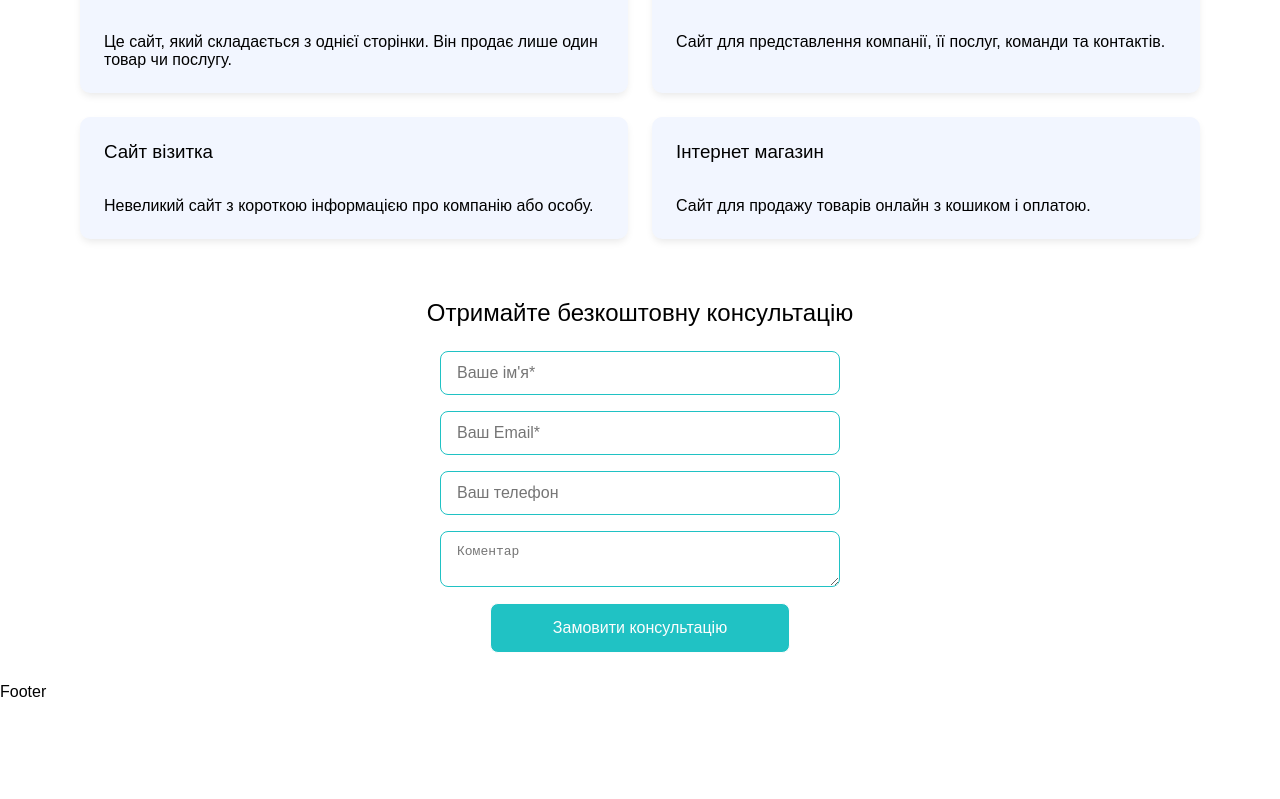
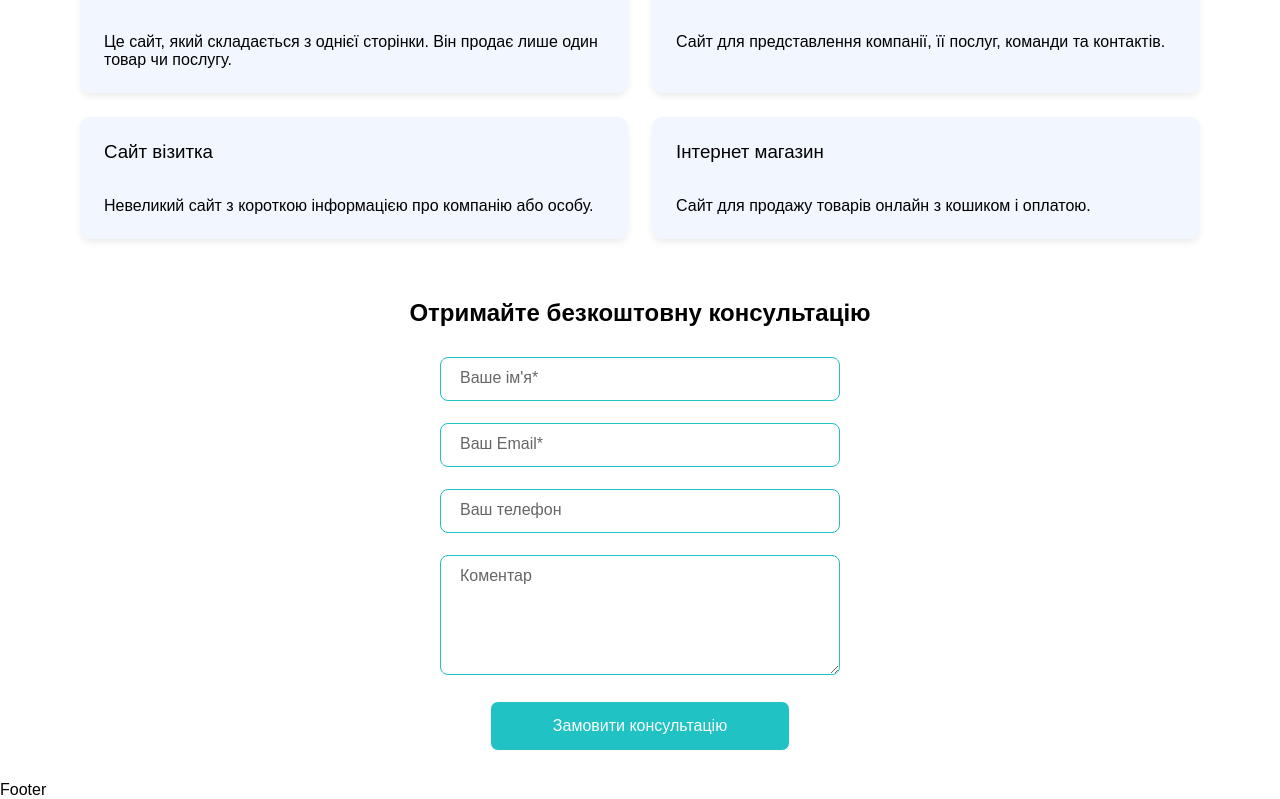
Before and after one commit to Ssovelich/owl-code, a React (Vite) app: page / in a window 1280 px wide. Shown: the part 834-1633 px from the top of the page. Before the commit the page ends 1535 px from the top, so only its background shows below. Built offline with nearby package versions, Linux system fonts and the light colour scheme.

Commit message:
fix styles form + added label

```diff
--- a/src/components/Сonsultation/Сonsultation.jsx
+++ b/src/components/Сonsultation/Сonsultation.jsx
@@ -2,7 +2,6 @@ import styles from "./Сonsultation.module.css";
 import { useRef } from "react";
 import emailjs from "emailjs-com";
 import toast, { Toaster } from "react-hot-toast";
-
 
 const Сonsultation = () => {
   const formRef = useRef();
@@ -16,7 +15,6 @@ const Сonsultation = () => {
         import.meta.env.VITE_EMAILJS_TEMPLATE_ID,
         formRef.current,
         import.meta.env.VITE_EMAILJS_PUBLIC_KEY
-
       )
       .then(() => {
         toast.success("Повідомлення успішно надіслано!");
@@ -29,41 +27,41 @@ const Сonsultation = () => {
   };
 
   return (
-    <div  className={styles.consultation}>
-      <div id="consultation" className={`container ${styles.consultation_container}`}>
+    <div className={styles.consultation}>
+      <div
+        id="consultation"
+        className={`container ${styles.consultation_container}`}
+      >
         <h2 className={styles.title}>Отримайте безкоштовну консультацію</h2>
 
         <Toaster position="bottom-center" reverseOrder={false} />
 
         <form ref={formRef} onSubmit={sendEmail} className={styles.form}>
-          <input
-            type="text"
-            name="name"
-            placeholder="Ваше ім'я*"
-            className={styles.input}
-            required
-          />
-          <input
-            type="email"
-            name="email"
-            className={styles.input}
-            placeholder="Ваш Email*"
-            required
-          />
-          <input
-            type="tel"
-            name="phone"
-            placeholder="Ваш телефон"
-            className={styles.input}
-          />
-          <textarea
-            name="message"
-            className={styles.input}
-            placeholder="Коментар"
-          />
+
+          <div className={styles.inputWrapper}>
+            <input type="text" id="name" name="name" placeholder=" " className={styles.input} required />
+            <label htmlFor="name" className={styles.label}>Ваше ім'я*</label>
+          </div>
+
+          <div className={styles.inputWrapper}>
+            <input type="email" id="email" name="email" placeholder=" " className={styles.input} required />
+            <label htmlFor="email" className={styles.label}>Ваш Email*</label>
+          </div>
+
+          <div className={styles.inputWrapper}>
+            <input type="tel" id="phone" name="phone" placeholder=" " className={styles.input} />
+            <label htmlFor="phone" className={styles.label}>Ваш телефон</label>
+          </div>
+
+         <div className={styles.inputWrapper}>
+            <textarea id="message" name="message" placeholder=" " className={`${styles.input} ${styles.textarea}`} />
+            <label htmlFor="message" className={styles.label}>Коментар</label>
+          </div>
+
           <button type="submit" className={styles.button}>
             Замовити консультацію
           </button>
+
         </form>
       </div>
     </div>
--- a/src/components/Сonsultation/Сonsultation.module.css
+++ b/src/components/Сonsultation/Сonsultation.module.css
@@ -2,22 +2,41 @@
   width: 100vw;
   padding: 30px 0 30px;
 }
-
 .consultation_container {
   display: flex;
   flex-direction: column;
   align-items: center;
-    gap: 24px;
+  gap: 30px;
 }
-  .form{
+.title {
+  font-size: 24px;
+  font-weight: bold;
+  text-align: center;
+}
+.form {
   display: flex;
   flex-direction: column;
   align-items: center;
-    gap: 16px;
+  gap: 22px;
   width: 100%;
   max-width: 400px;
 }
-  .input{
+.inputWrapper {
+  position: relative;
+  width: 100%;
+}
+.label {
+  position: absolute;
+  left: 16px;
+  top: 12px;
+  color: #666;
+  font-size: 16px;
+  pointer-events: none;
+  transition: all 0.3s ease;
+  background-color: transparent;
+  padding: 0 4px;
+}
+.input {
   width: 100%;
   padding: 12px 16px;
   border-radius: 8px;
@@ -27,12 +46,35 @@
   font-size: medium;
   transition: all 0.5s ease;
 }
-  .input:focus{
+.input:focus {
   outline: none;
-    /* border: 1px solid var(--additional-text); */
   background-color: var(--background);
+  box-shadow: 0 0 0 1px rgba(32, 194, 196, 0.3);
 }
-  .button{
+.input:focus + .label,
+.input:not(:placeholder-shown) + .label {
+  top: -18px;
+  left: 12px;
+  font-size: 16px;
+  color: #20c2c4;
+}
+.textarea {
+  min-height: 120px;
+  resize: vertical;
+  line-height: 1.5;
+  font-family: inherit;
+  overflow: auto;
+  scrollbar-width: thin;
+  scrollbar-color: #20c2c4 transparent;
+}
+.textarea::-webkit-scrollbar {
+  width: 6px;
+}
+.textarea::-webkit-scrollbar-thumb {
+  background-color: #20c2c4;
+  border-radius: 4px;
+}
+.button {
   width: 100%;
   max-width: 300px;
   height: 50px;
@@ -44,6 +86,6 @@
   border-radius: 8px;
   transition: all 0.5s ease;
 }
-    .button:hover{
+.button:hover {
   transform: scale(1.05);
 }
```
Lines whose indentation alone changed are shown as unchanged.
